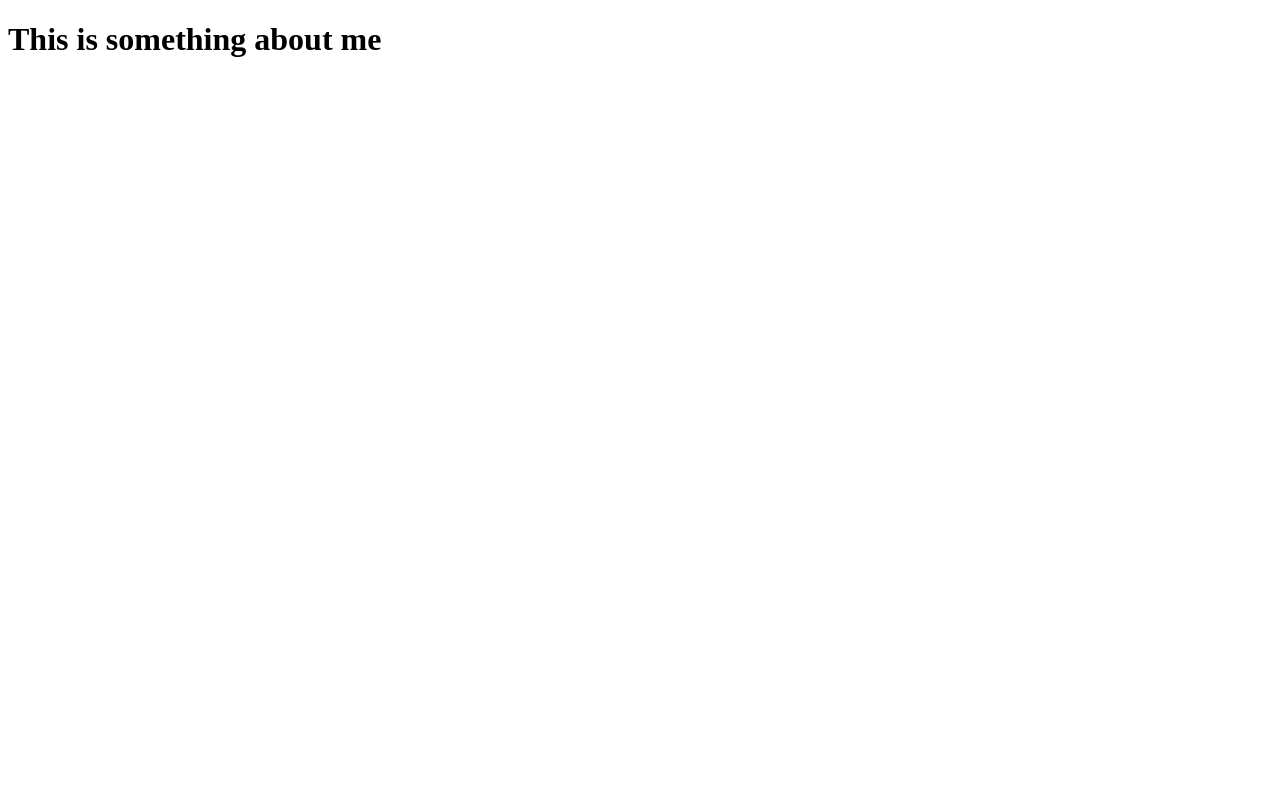
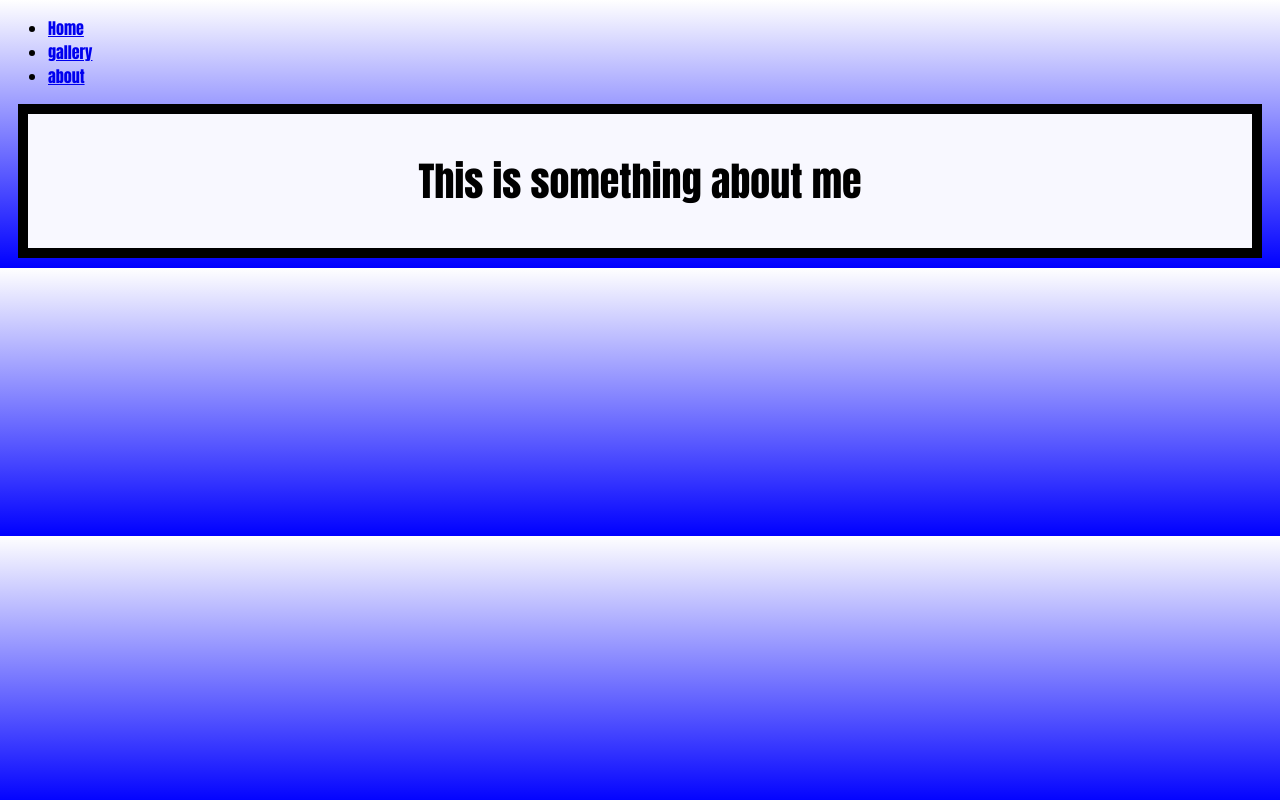
Before and after one commit to Ethan-Audia/Ethan-Audia.github.io, a plain HTML site: page cssdemo/about.html in a window 1280 px wide. Drawn offline with Linux system fonts and the light colour scheme.

Commit message:
Nav bar and seperate pages

```diff
--- /dev/null
+++ b/Self Care Page/contact.html
@@ -0,0 +1,13 @@
+<!DOCTYPE html>
+<html lang="en">
+<head>
+    <meta charset="UTF-8">
+    <meta http-equiv="X-UA-Compatible" content="IE=edge">
+    <meta name="viewport" content="width=device-width, initial-scale=1.0">
+    <title>Contact</title>
+    <link rel="stylesheet" href="style.css">
+</head>
+<body>
+
+</body>
+</html>
--- /dev/null
+++ b/Self Care Page/style.css
@@ -0,0 +1,22 @@
+body {
+    width: 100%;
+    height:100%;
+  }
+
+  body {
+      background: linear-gradient(-45deg, #ee7752, #e73c7e, #23a6d5, #23d5ab);
+      background-size: 400% 400%;
+      animation: gradient 15s ease infinite;
+  }
+
+  @keyframes gradient {
+      0% {
+          background-position: 0% 50%;
+      }
+      50% {
+          background-position: 100% 50%;
+      }
+      100% {
+          background-position: 0% 50%;
+      }
+  }
--- a/cssdemo/about.html
+++ b/cssdemo/about.html
@@ -1,13 +1,45 @@
 <!DOCTYPE html>
 <html lang="en">
+    <style>
+        body {
+            font-family: Impact, Haettenschweiler, 'Arial Narrow Bold', sans-serif;
+            background-image: linear-gradient(white, blue);        }
+        title { background-image: linear-gradient(blue, yellow)}
+        h1 {text-align: center;}
+    </style>
+<head>
+    <meta charset="UTF-8">
+    <meta http-equiv="X-UA-Compatible" content="IE=edge">
+    <meta name="viewport" content="width=device-width, initial-scale=1.0">
+    <title>Ethan's Flow</title>
+    <link rel="stylesheet" href="#style.css">
+</head>
 <head>
     <meta charset="UTF-8">
     <meta http-equiv="X-UA-Compatible" content="IE=edge">
     <meta name="viewport" content="width=device-width, initial-scale=1.0">
     <title>about</title>
     <link rel="stylesheet" href="#style.css">
+
+    <body class="news">
+        <header>
+          <div class="nav">
+            <ul>
+              <li class="home"><a href="index.html">Home</a></li>
+              <li class="gallery"><a href="gallery.html">gallery</a></li>
+              <li class="about"><a href="about.html">about</a></li>
+            </ul>
+          </div>
+        </header>
+      </body>
 </head>
 <body>
+    <div style="background: ghostwhite;
+    font-size: 20px;
+    padding: 10px;
+    border: 10px solid black;
+    margin: 10px;">
     <h1>This is something about me</h1>
 </body>
+</div>
 </html>
```
Also changed, not shown: Self Care Page/gallery.html (added, +13 -0 lines), Self Care Page/home.html (added, +25 -0 lines), cssdemo/gallery.html (added, +33 -0 lines), cssdemo/index.html (+13 -0 lines).
